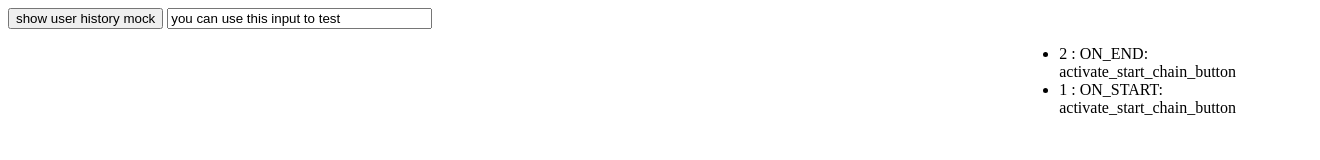
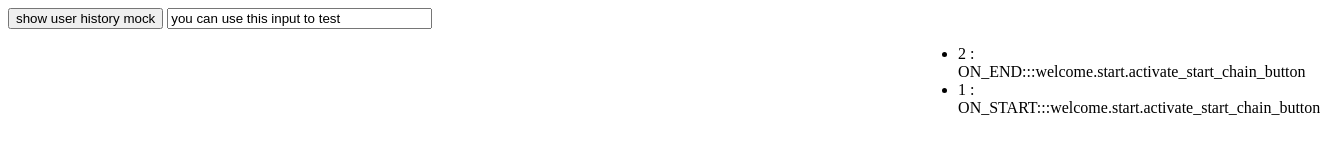
Before and after one commit to juanantonioruz/js_tangram, a plain HTML site: page index.html in a window 1280 px wide. Both pictures are taken after a click on the button "show user history mock". Shown: the whole page, 1320 px wide, since content can reach past the window. Drawn offline with Linux system fonts and the light colour scheme.

Commit message:
visualizing behavior namespaces

```diff
--- a/index.html
+++ b/index.html
@@ -21,7 +21,7 @@
     <script type="text/javascript" src="js/require.js" data-main="js/behaviors/main"></script>
 
 <style>
-#container{width:100%;}
+#container{width:90%;}
 #left{float:left;width:20%;}
 #right{float:right;width:20%;}
 #center{margin:0 auto;width:60%;}
--- a/js/behaviors/behavior_type.js
+++ b/js/behaviors/behavior_type.js
@@ -31,7 +31,7 @@ define(["js/fiber.min.js", "js/jquery-1.9.1.min.js"], function(Fiber) {
     Behavior.prototype.process=function(event_data, callback){
         var that=this;
         // here i am trying to throw an onStart event, but still dont know to whom
-        event_data.current_context.semantic_dom.dispatcher.dispatch("ON_START: "+this.data.ns, event_data);
+        event_data.current_context.semantic_dom.dispatcher.dispatch("ON_START",this.data.ns, event_data);
 
 
 
@@ -39,7 +39,7 @@ define(["js/fiber.min.js", "js/jquery-1.9.1.min.js"], function(Fiber) {
         (function(){
             function my_callback(error, results){
                 event_data.behavior_history.push(that.data.ns);
-                event_data.current_context.semantic_dom.dispatcher.dispatch("ON_END: "+that.data.ns, event_data);
+                event_data.current_context.semantic_dom.dispatcher.dispatch("ON_END", that.data.ns, event_data);
                 callback(error, results);
             }
             that.behavior(event_data, my_callback);
--- a/js/behaviors/wellcome_context.js
+++ b/js/behaviors/wellcome_context.js
@@ -30,9 +30,14 @@ define([ "js/behaviors/behaviors_service.js"], function(BS) {
         // example domain_tree.com.ew ? has 'welcome' property? ==> if branch exiss
 
         return {
-            dispatch:function(ns_behavior_event_process, event_data){
-                console.log("dispatch:: "+ns_behavior_event_process);
-                $.messageToLogging(ns_behavior_event_process);
+            /// ON_START AND ON_END ONLY EVENTS!
+            dispatch:function(behavior_event_type, ns_behavior, event_data){
+
+                var context=event_data.current_context.ns;
+                var pipeline=event_data.semantic_event.ns;
+
+                console.log("dispatch:: "+behavior_event_type+":::"+behavior_event_type+" "+ns_behavior+" "+context+" "+pipeline);
+                $.messageToLogging(behavior_event_type+":::"+context+"."+pipeline+"."+ns_behavior);
 //                console.dir(event_data);
 
                 //TODO split ns in this form "com.ew.wellcome.init" => ['com']['ew']['welcome']['init']
@@ -71,6 +76,7 @@ define([ "js/behaviors/behaviors_service.js"], function(BS) {
 
         // the context have a semantic_dom_tree property
     var semantic_context={
+        ns:"welcome",
         semantic_dom:semantic_dom,
         semantic_events:semantic_events};
 
```
